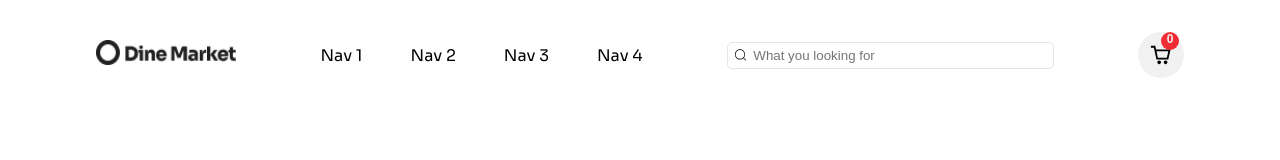
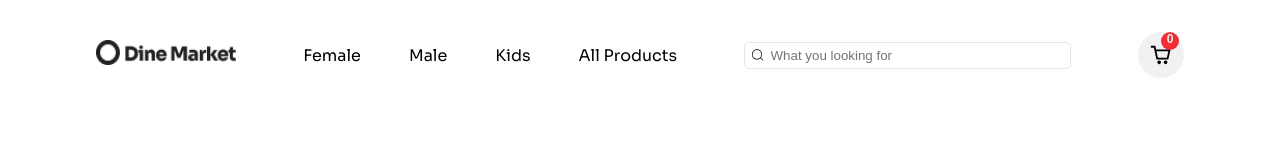
Before and after one commit to beginnerslvl/Final-Ecommerce-main, a Next.js app: page /cart in a window 1280 px wide. Shown: the top 160 px of the page. Built offline with nearby package versions, Linux system fonts and the light colour scheme; no server answers.

Commit message:
added more to navbar and config

```diff
--- a/components/Navbar.jsx
+++ b/components/Navbar.jsx
@@ -19,10 +19,11 @@ const Navbar = ({Searchproducts}) => {
         <Image src={logo} width={140} height={25} alt='logo' />
       </Link>
       <ul className='nav-links'>
-        <Link href='/female'><li>{config.Navbar1}</li></Link>
-        <Link href='/male'><li>{config.Navbar2}</li></Link>
-        <Link href='/kids'><li>{config.Navbar3}</li></Link>
-        <Link href='/products'><li>{config.Navbar4}</li></Link>
+        {config.navbarItems.map((item, index) => (
+          <Link key={index} href={item.href}>
+            <li>{item.label}</li>
+          </Link>
+        ))}
       </ul>
 
         <div className='search-bar'>
--- a/lib/config.js
+++ b/lib/config.js
@@ -1,16 +1,12 @@
 const config = {
-  // API endpoints
-  apiUrl: 'https://api.example.com',
-
-  // Default text values
-  siteTitle: 'My E-commerce Store',
-
-  Navbar1: 'Nav 1',
-  Navbar2: 'Nav 2',
-  Navbar3: 'Nav 3',
-  Navbar4: 'Nav 4',
-  Navbar5: 'Nav 5',
-  footerText: '© 2023 My E-commerce Store. All rights reserved.',
+  navbarItems: [
+    { label: 'Female', href: '/female' },
+    { label: 'Male', href: '/male' },
+    { label: 'Kids', href: '/kids' },
+    { label: 'All Products', href: '/products' },
+  ],
+  // Other configuration options...
 };
 
+
 export default config;
```
